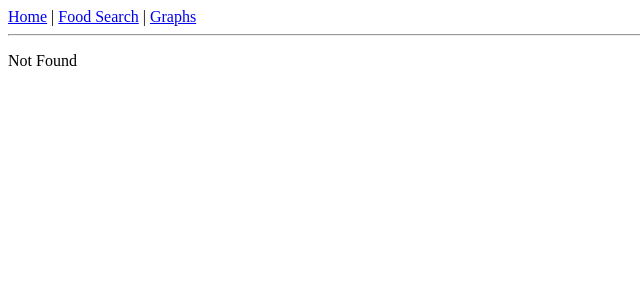
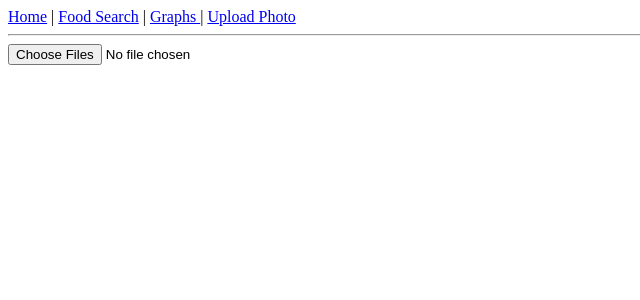
Before and after one commit to Ben-Connor/java-coursework, a React (Vite) app in the folder frontend/: page /upload-photo in a window 1280 px wide. Before the commit this address had no page. Shown: the top 300 px of the page, without its empty margins (0-640 px from the left). Built offline with nearby package versions, Linux system fonts and the light colour scheme; what chartjs-plugin-datalabels would draw is missing.

Commit message:
Single image upload

```diff
--- a/frontend/src/App.tsx
+++ b/frontend/src/App.tsx
@@ -7,7 +7,7 @@ const App: React.FC = () => {
     <div>
       <nav>
         {/* <Link to="/">Home</Link> */}
-        <a href="/">Home</a> | <a href="/food-search">Food Search</a> | <a href ="/graphs">Graphs </a>
+        <a href="/">Home</a> | <a href="/food-search">Food Search</a> | <a href ="/graphs">Graphs </a> | <a href="/upload-photo">Upload Photo</a>
       </nav>
       <hr />
       <Outlet />
--- /dev/null
+++ b/frontend/src/pages/UploadPhoto.tsx
@@ -0,0 +1,65 @@
+import React, { ChangeEvent, useState } from "react";
+
+type UploadStatus = "idle" | "uploading" | "succesful" | "error";
+
+function UploadPhoto() {
+    const [im_file, setFile] = useState<File | null>(null);
+    const [status, setStatus] = useState<UploadStatus>("idle")
+
+    //Hardcoded for single file upload
+    function handleFileChange(e: ChangeEvent<HTMLInputElement>){
+        if (e.target.files){
+            setFile(e.target.files[0]);
+        }
+    }
+
+    async function handleFileUpload(){
+        if (!im_file) return;
+
+        setStatus("uploading");
+
+        const formData = new FormData();
+        formData.append("image", im_file);
+
+        //Not sure how this will be sent to backend but assuming something similar
+        try {
+            await fetch("ADD BACKEND URL", {
+                method: "POST",
+                headers: {
+                    "Content-Type" : "multipart/form-data",
+                },
+            });
+
+            setStatus("succesful");
+        } catch {
+            setStatus("error");
+        }
+    }
+
+    return (
+        <div>
+            <input type="file" multiple accept="image/*" onChange={handleFileChange} />
+            { im_file && (
+                <div>
+                    <p>Image Name : {im_file.name}</p>
+                    <p>Size: {(im_file.size / 1024).toFixed(2)} KB</p>
+                    <p>Type: {im_file.type}</p>
+                </div>
+            )}
+
+            { im_file && status !== "uploading" && (
+                <button onClick={handleFileUpload}>Upload</button>
+            )}
+
+            {status === "succesful" && (
+                <p> Image Uploaded Succesfully</p>
+            )}
+
+            {status === "error" && (
+                <p>Image Upload Failed. TRY AGAIN!!</p>
+            )}
+        </div>
+    );
+}
+
+export default UploadPhoto;
--- a/frontend/src/router.tsx
+++ b/frontend/src/router.tsx
@@ -9,6 +9,7 @@ import Home from './pages/Home';
 import App from './App';
 import FoodSearch from './pages/FoodSearch';
 import Graphs from './pages/Graphs';
+import UploadPhoto from './pages/UploadPhoto';
 
 const rootRoute = createRootRoute({
   component: App,
@@ -32,7 +33,15 @@ const graphsRoute = createRoute({
   component: Graphs,
 });
 
-const routeTree = rootRoute.addChildren([homeRoute, foodSearchRoute, graphsRoute]);
+const uploadPhotoRoute = createRoute({
+  getParentRoute: () => rootRoute,
+  path: '/upload-photo',
+  component: UploadPhoto,
+});
+
+
+
+const routeTree = rootRoute.addChildren([homeRoute, foodSearchRoute, graphsRoute, uploadPhotoRoute]);
 
 const router = createRouter({ routeTree });
 
```
